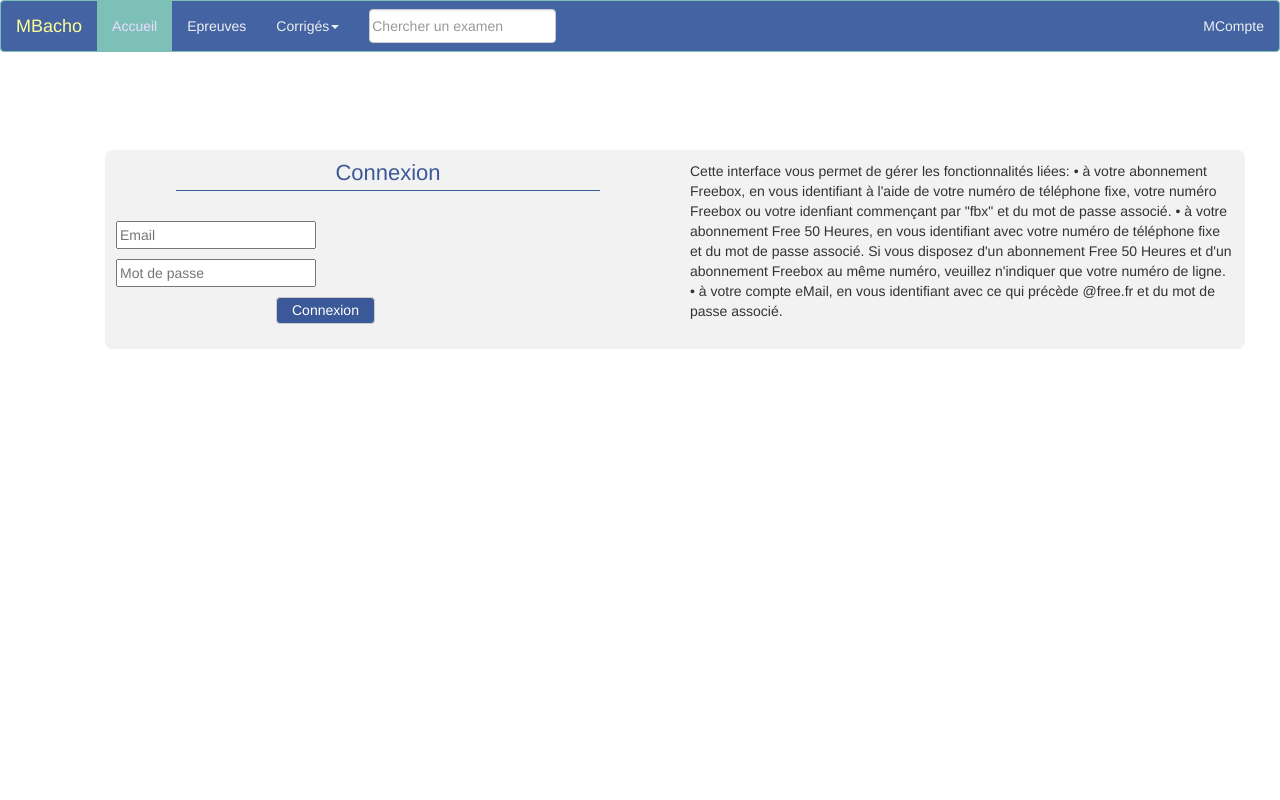
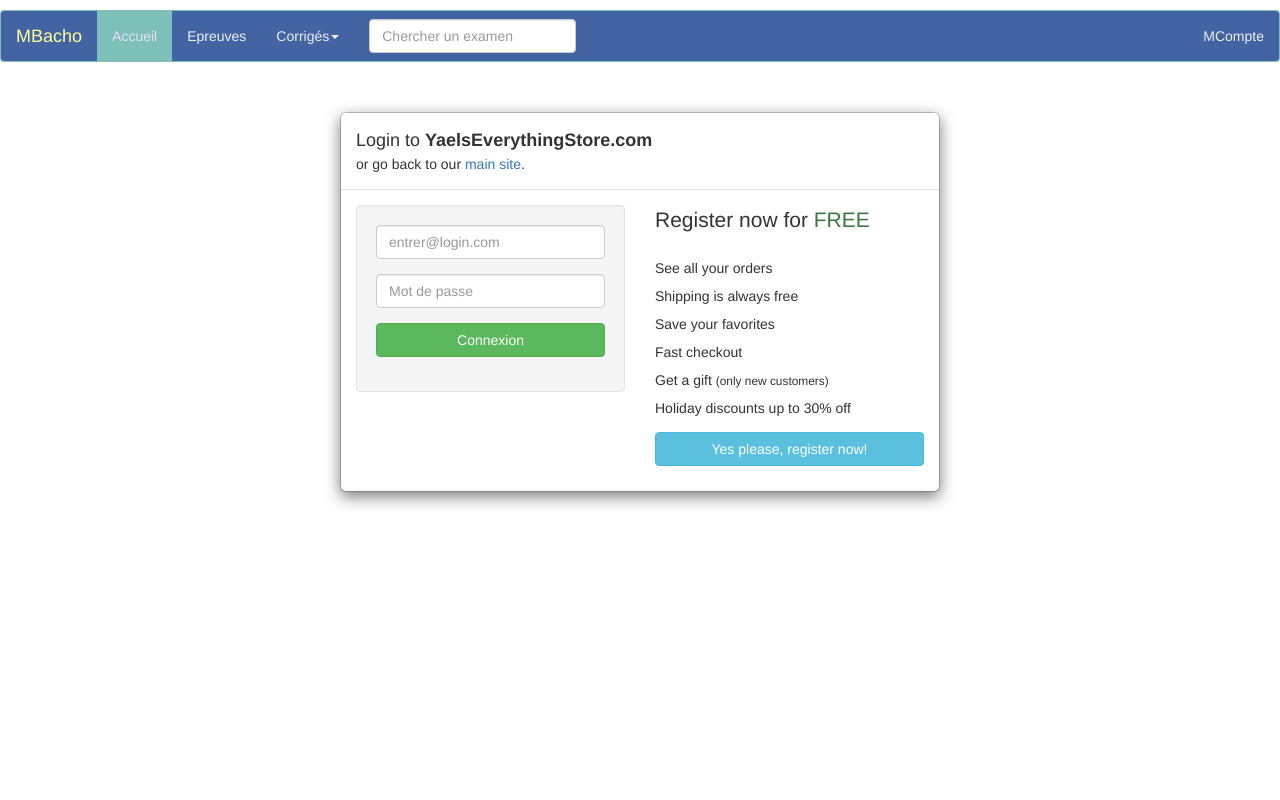
Before and after one commit to ejoinel/MonBacho, a Django app: template MonBacho/templates/login.html in a window 1280 px wide. Run offline with Django 3.2, Linux system fonts and the light colour scheme; the template is opened without the code that fills it: values that come from a table or form of the project are taken from there, others are empty; parts of the project's set-up code (start-up, migrations or seed data) failed here and were passed over; some libraries are stand-ins or nearby versions.

Commit message:
login final
Choix de l’interface de login final

```diff
--- a/MonBacho/forms.py
+++ b/MonBacho/forms.py
@@ -1,19 +1,35 @@
 #-*- coding: utf-8 -*-
 
 from django import forms
+
+from crispy_forms.helper import FormHelper
+from crispy_forms.layout import Submit, Layout, Field, HTML
+from crispy_forms.bootstrap import ( PrependedText,
+                                    PrependedAppendedText, FormActions )
+
 from MonBacho.models import user, exam
 
 import FORM_PROPERTIES
 import ERROR_TXT
 
+
+
 # Formulaire login
 class LoginForm( forms.Form ):
 
     email = forms.EmailField( label=FORM_PROPERTIES.FORM_EMAIL,
-                              max_length=30, widget=forms.EmailInput )
+                              max_length=30, widget=forms.EmailInput( attrs={'placeholder': 'entrer@login.com'} ),
+                              required=True )
 
     password = forms.CharField( label=FORM_PROPERTIES.FORM_PASSWORD,
-                                widget=forms.PasswordInput, max_length=30 )
+                                required=True, widget=forms.PasswordInput( attrs={'placeholder': 'Mot de passe'} ), max_length=30 )
+    #remember = forms.BooleanField( label="Se souvenir de moi?" )
+
+    helper = FormHelper()
+    helper.form_id = 'login-form'
+    helper.form_show_labels = False
+    helper.add_input( Submit( 'login', 'Connexion', css_class='btn btn-success btn-block' ) )
+    #helper.layout( PrependedText( 'field_1', '@', placeholder="username" ) )
 
     def clean( self ):
         cleaned_data = super ( LoginForm, self ).clean()
@@ -46,6 +62,11 @@ class UserForm( forms.ModelForm ):
         self.fields['password'].label = FORM_PROPERTIES.FORM_PASSWORD
         self.fields['school'].label = FORM_PROPERTIES.FORM_SCHOOL
         self.fields['nickname'].label = FORM_PROPERTIES.FORM_NICKNAME
+
+    helper = FormHelper()
+    helper.form_id = 'register-form'
+    helper.form_show_labels = False
+    helper.add_input( Submit( 'register', "S'inscrire", css_class='form-control btn btn-login' ) )
 
     class Meta:
         model = user
--- a/MonBacho/settings.py
+++ b/MonBacho/settings.py
@@ -42,13 +42,16 @@ CRISPY_TEMPLATE_PACK = 'bootstrap3'
 # Application definition
 
 INSTALLED_APPS = (
+    # django app
     'django.contrib.admin',
     'django.contrib.auth',
     'django.contrib.contenttypes',
     'django.contrib.sessions',
     'django.contrib.messages',
     'django.contrib.staticfiles',
+    # third party apps
     'crispy_forms',
+    # My app
     'MonBacho',
  )
 
--- a/MonBacho/static/css/style.css
+++ b/MonBacho/static/css/style.css
@@ -1,83 +1,109 @@
-
-body#CreateExam section#content {
-	position: absolute;
-	top: 150px;
-	left: 50%;
-	width: 500px;
-	margin: 0 0 0 -550px;
-	padding: 0;
+fieldset {
+-webkit-border-radius: 8px;
+-moz-border-radius: 8px;
+border-radius: 8px;
 }
 
-body#loginPage section#content {
-	position: absolute;
-	top: 150px;
-	left: 50%;
-	width: 500px;
-	margin: 0 0 0 -550px;
-	padding: 0;
+body {
+    padding-top: 10px;
+}
+.panel-login {
+	border-color: #ccc;
+	-webkit-box-shadow: 0px 2px 3px 0px rgba(0,0,0,0.2);
+	-moz-box-shadow: 0px 2px 3px 0px rgba(0,0,0,0.2);
+	box-shadow: 0px 2px 3px 0px rgba(0,0,0,0.2);
+}
+.panel-login>.panel-heading {
+	color: #00415d;
+	background-color: #fff;
+	border-color: #fff;
+	text-align:center;
+}
+.panel-login>.panel-heading a{
+	text-decoration: none;
+	color: #666;
+	font-weight: bold;
+	font-size: 15px;
+	-webkit-transition: all 0.1s linear;
+	-moz-transition: all 0.1s linear;
+	transition: all 0.1s linear;
+}
+.panel-login>.panel-heading a.active{
+	color: #029f5b;
+	font-size: 18px;
+}
+.panel-login>.panel-heading hr{
+	margin-top: 10px;
+	margin-bottom: 0px;
+	clear: both;
+	border: 0;
+	height: 1px;
+	background-image: -webkit-linear-gradient(left,rgba(0, 0, 0, 0),rgba(0, 0, 0, 0.15),rgba(0, 0, 0, 0));
+	background-image: -moz-linear-gradient(left,rgba(0,0,0,0),rgba(0,0,0,0.15),rgba(0,0,0,0));
+	background-image: -ms-linear-gradient(left,rgba(0,0,0,0),rgba(0,0,0,0.15),rgba(0,0,0,0));
+	background-image: -o-linear-gradient(left,rgba(0,0,0,0),rgba(0,0,0,0.15),rgba(0,0,0,0));
+}
+.panel-login input[type="text"],.panel-login input[type="email"],.panel-login input[type="password"] {
+	height: 45px;
+	border: 1px solid #ddd;
+	font-size: 16px;
+	-webkit-transition: all 0.1s linear;
+	-moz-transition: all 0.1s linear;
+	transition: all 0.1s linear;
+}
+.panel-login input:hover,
+.panel-login input:focus {
+	outline:none;
+	-webkit-box-shadow: none;
+	-moz-box-shadow: none;
+	box-shadow: none;
+	border-color: #ccc;
+}
+.btn-login {
+	background-color: #4463a2;
+	outline: none;
+	color: #fff;
+	font-size: 14px;
+	height: auto;
+	font-weight: normal;
+	padding: 14px 0;
+	text-transform: uppercase;
+	border-color: #59B2E6;
+}
+.btn-login:hover,
+.btn-login:focus {
+	color: #fff;
+	background-color: #53A3CD;
+	border-color: #53A3CD;
+}
+.forgot-password {
+	text-decoration: underline;
+	color: #888;
+}
+.forgot-password:hover,
+.forgot-password:focus {
+	text-decoration: underline;
+	color: #666;
 }
 
-form label {
-	display: block;
-	width: 150px;
-	float: left;
-	text-align:right;
-	padding: 4px 10px 0 0;
+.btn-register {
+	background-color: #1CB94E;
+	outline: none;
+	color: #fff;
+	font-size: 14px;
+	height: auto;
+	font-weight: normal;
+	padding: 14px 0;
+	text-transform: uppercase;
+	border-color: #1CB94A;
+}
+.btn-register:hover,
+.btn-register:focus {
+	color: #fff;
+	background-color: #1CA347;
+	border-color: #1CA347;
 }
 
-form input[type="email"], form input[type="text"], form input[type="password"]{
-	display: block;
-	width: 200px;
-	padding: 2px;
-}
-
-form select {
-	display: block;
-	width: 100px;
-	padding: 2px;
-}
-
-form input[type="submit"] {
-	margin: 0 20px 0 160px;
-	background-color: #3B5998;
-	color: #FFFFFF;
-	padding: 2px 15px 3px 15px;
-	text-align: center;
-}
-
-a {
-	color: #3b5998;
-}
-
-form p.error{
-	margin-left: 160px;
-	color: #d23d24;
-}
-
-h1 {
-	text-align: center;
-	font-size: 22px;
-	margin: 0px 60px 30px 60px;
-	padding: 0 0 5px 0;
-	color: #3B5998;
-	border-bottom: 1px solid #3b5998;
-}
-
-ul.errorlist {
-	margin-left: 160px;
-	padding: 0;
-	list-style-type: none;
-	color: #d23d24;
-}
-
-.fieldset {
-	background-color:#F2F2F2;
-    border: 1px solid #F2F2F2;
-    -moz-border-radius:8px;
-    -webkit-border-radius:8px;
-    border-radius:8px;
-    padding: 10px;
-}
 
 /* Bootstrap custom*/
 .navbar-default {
--- a/MonBacho/templates/base.html
+++ b/MonBacho/templates/base.html
@@ -18,9 +18,9 @@
 				<div class="row">
 					<div class='col-sm-6 col-sm-offset-3'>
 						{% for message in messages %}
-							<div{% if message.tags %} class="alert alert-{{ message.tags }} alert-dismissible" role="alert"{% endif %}>{{ message }}
+							<div {% if message.tags %} class="alert alert-{{ message.tags }} alert-dismissible" role="alert"{% endif %}>{{ message }}>
 								<button type="button" class="close" data-dismiss="alert" aria-label="Close"><span aria-hidden="true">&times;</span></button>
-							</div
+							</div>
 						{% endfor %}
 					</div>
 				</div>
@@ -34,12 +34,32 @@
 	    <script src="{% static 'js/bootstrap.min.js' %}"></script>
 	    <script type="text/javascript" >
 	    	$(document).ready(function(){
-		        $("#id_password").attr('placeholder', 'Mot de passe');
-		        $("#id_email").attr('placeholder', 'Email');
+	    		$('#login-form-link').click();
 		        $("#id_name").attr('placeholder', 'Nom');
 		        $("#id_lastname").attr('placeholder', 'Prenom');
 		        $("#id_nickname").attr('placeholder', 'Pseudo');
 		        $("#id_mail").attr('placeholder', 'Email');
+		        if ($('#register-form-link').hasClass('active')){
+		        	$('#register-form-link').click();
+		        }
+		        else{
+		        	$('#login-form-link').click();
+		        }
+
+		        $('#login-form-link').click(function(e) {
+		    		$("#login-form").delay(100).fadeIn(100);
+		     		$("#register-form").fadeOut(100);
+		    		$('#register-form-link').removeClass('active');
+		    		$(this).addClass('active');
+		    		e.preventDefault();
+		    	});
+		    	$('#register-form-link').click(function(e) {
+		    		$("#register-form").delay(100).fadeIn(100);
+		     		$("#login-form").fadeOut(100);
+		    		$('#login-form-link').removeClass('active');
+		    		$(this).addClass('active');
+		    		e.preventDefault();
+		    	});
 	    	});
     	</script>
 	</body>
--- a/MonBacho/templates/login.html
+++ b/MonBacho/templates/login.html
@@ -1,35 +1,39 @@
 {% extends "base.html" %}
+{% load crispy_forms_tags %}
 
 {% block title %}Connexion{% endblock %}
 {% block bodyId %}LoginPage{% endblock %}
 {% block content %}
 
-<div class="container">
-    <fieldset class="fieldset">
+<div id="login-overlay" class="modal-dialog">
+	<div class="modal-content">
+	    <div class="modal-header">
+	        <h4 class="modal-title" id="myModalLabel">Login to <b>YaelsEverythingStore.com</b></h4> or go back to our <a href="./index.jsp">main site</a>.
+	    </div>
+	    <div class="modal-body">
 	        <div class="row">
 	            <div class="col-xs-6">
-            <h1>Connexion</h1>
-            <div class="tab-content">
-                <div id="#sectionLogin" class="tab-pane fade in active">
-                    <form class="form-horizontal" action="login" method="post">{% csrf_token %}
-                        {{form.as_p}}
-                        <p>
-                            <input type="submit" value="Connexion" class="btn btn-default"/>
-                        </p>
+	                <div class="well">
+	                    <form id="loginForm" method="POST">
+                            {% crispy form %}
 	                    </form>
 	                </div>
 	            </div>
-        </div>
 	            <div class="col-xs-6">
-            <p>Cette interface vous permet de gérer les fonctionnalités liées:
-•
-à votre abonnement Freebox, en vous identifiant à l'aide de votre numéro de téléphone fixe, votre numéro Freebox ou votre idenfiant commençant par "fbx" et du mot de passe associé.
-•
-à votre abonnement Free 50 Heures, en vous identifiant avec votre numéro de téléphone fixe et du mot de passe associé. Si vous disposez d'un abonnement Free 50 Heures et d'un abonnement Freebox au même numéro, veuillez n'indiquer que votre numéro de ligne.
-•
-à votre compte eMail, en vous identifiant avec ce qui précède @free.fr et du mot de passe associé.</p>
+	                <p class="lead">Register now for <span class="text-success">FREE</span></p>
+	                <ul class="list-unstyled" style="line-height: 2">
+	                    <li><span class="fa fa-check text-success"></span> See all your orders</li>
+	                    <li><span class="fa fa-check text-success"></span> Shipping is always free</li>
+	                    <li><span class="fa fa-check text-success"></span> Save your favorites</li>
+	                    <li><span class="fa fa-check text-success"></span> Fast checkout</li>
+	                    <li><span class="fa fa-check text-success"></span> Get a gift <small>(only new customers)</small></li>
+	                    <li><span class="fa fa-check text-success"></span>Holiday discounts up to 30% off</li>
+	                </ul>
+	                <p><a href="./Register.jsp" class="btn btn-info btn-block">Yes please, register now!</a></p>
 	            </div>
 	        </div>
-    </fieldset>
+	    </div>
+	</div>
+
 </div>
 {% endblock %}
```
Also changed, not shown: MonBacho/views.py (+7 -5 lines), 1 other file. Lines whose indentation alone changed are shown as unchanged.
